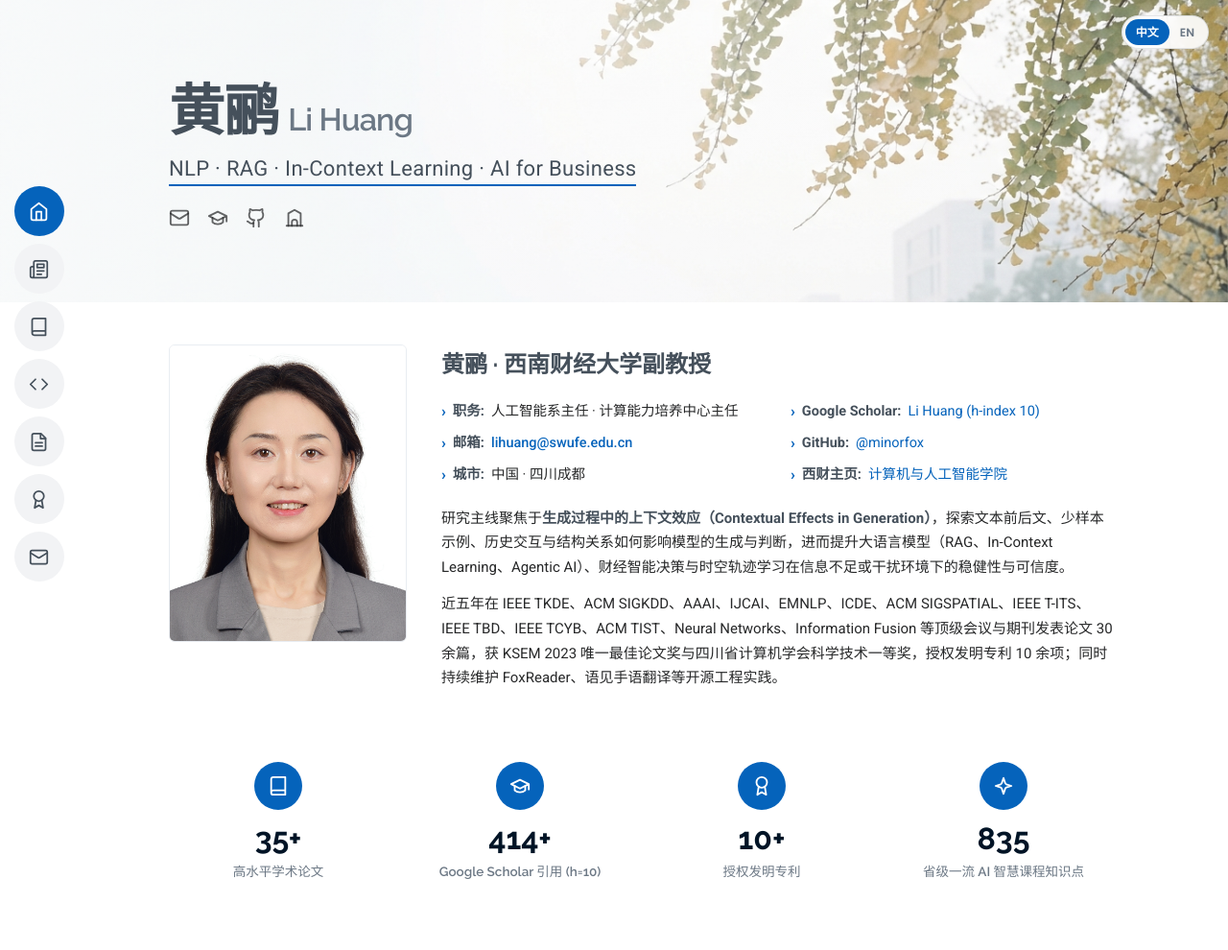
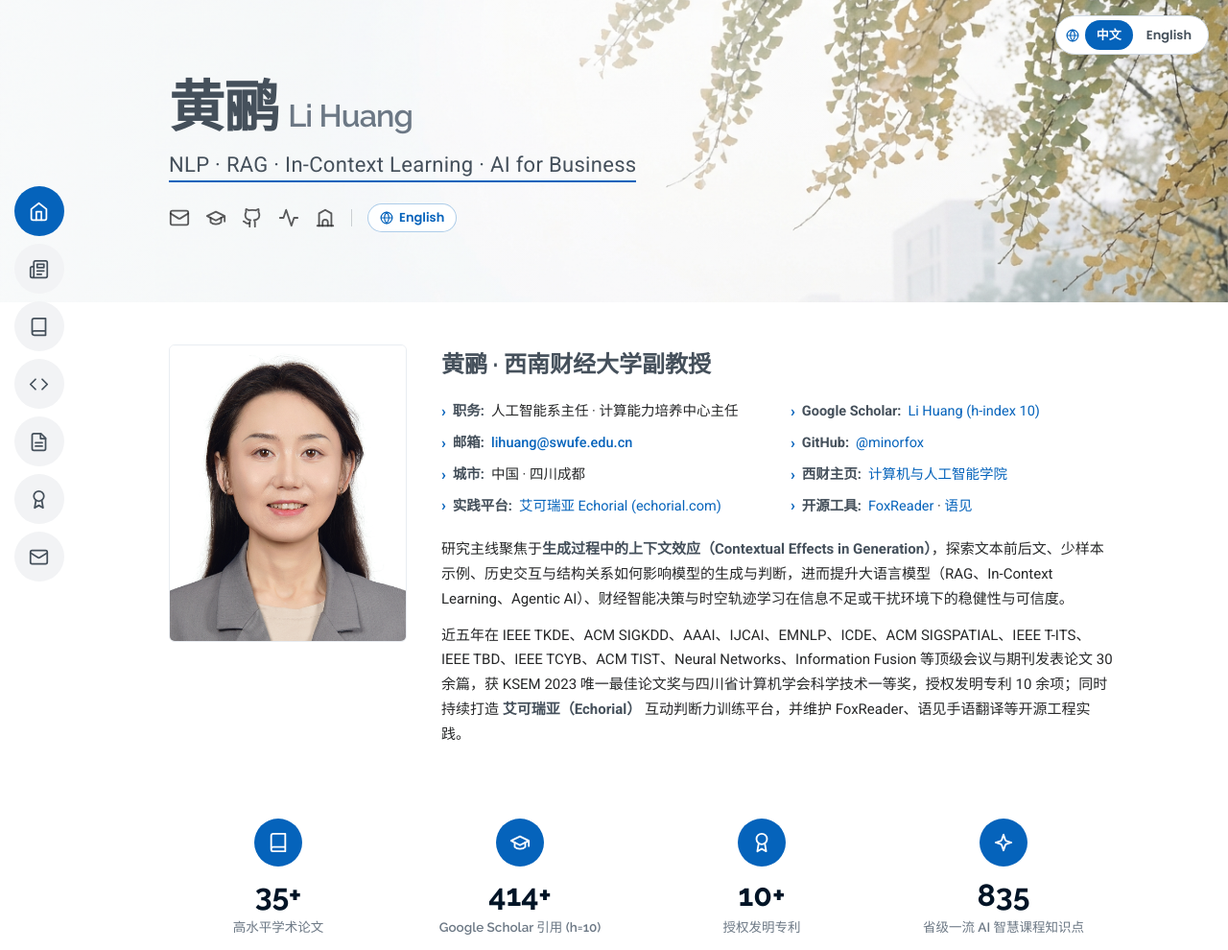
Before and after one commit to minorfox/minorfox.github.io, a plain HTML site: page index.html in a window 1280 px wide. Shown: the top 990 px of the page at 96% size. Drawn offline with Linux system fonts and the light colour scheme.

Commit message:
feat: highlight Echorial platform with brand mark and prominent English language toggle

```diff
--- a/css/styles.css
+++ b/css/styles.css
@@ -99,29 +99,36 @@ button {
   z-index: 950;
   display: inline-flex;
   align-items: center;
-  padding: 3px;
+  gap: 2px;
+  padding: 4px 5px 4px 10px;
   border-radius: 50px;
-  background: rgba(255, 255, 255, 0.9);
-  backdrop-filter: blur(8px);
-  -webkit-backdrop-filter: blur(8px);
-  border: 1px solid rgba(69, 80, 91, 0.14);
-  box-shadow: 0 2px 10px rgba(0, 0, 0, 0.05);
+  background: #ffffff;
+  border: 1px solid #d0dae5;
+  box-shadow: 0 4px 16px rgba(15, 23, 34, 0.10);
+}
+
+.lang-globe {
+  display: inline-flex;
+  align-items: center;
+  color: var(--accent);
+  margin-right: 4px;
 }
 
 .lang-btn {
   border: none;
   background: transparent;
-  color: var(--muted);
+  color: var(--heading);
   font-family: var(--font-nav);
-  font-size: 12px;
+  font-size: 13px;
   font-weight: 600;
-  padding: 4px 11px;
+  padding: 5px 12px;
   border-radius: 50px;
   transition: all 0.2s ease;
 }
 
 .lang-btn:hover {
   color: var(--accent);
+  background: var(--accent-soft);
 }
 
 .lang-btn.active {
@@ -378,26 +385,54 @@ button {
 .social-links {
   margin-top: 22px;
   display: flex;
+  flex-wrap: wrap;
   align-items: center;
-  gap: 18px;
+  gap: 16px;
 }
 
 .social-links a,
-.social-links button {
+.social-links button.social-icon-btn {
   display: inline-flex;
   align-items: center;
   justify-content: center;
   padding: 0;
   border: none;
   background: transparent;
-  color: rgba(39, 40, 41, 0.72);
+  color: rgba(39, 40, 41, 0.76);
   transition: color 0.2s ease, transform 0.2s ease;
 }
 
 .social-links a:hover,
-.social-links button:hover {
+.social-links button.social-icon-btn:hover {
   color: var(--accent);
   transform: translateY(-1px);
+}
+
+.social-divider {
+  width: 1px;
+  height: 18px;
+  background: rgba(69, 80, 91, 0.24);
+}
+
+.hero-lang-switch {
+  display: inline-flex;
+  align-items: center;
+  gap: 6px;
+  padding: 4px 12px;
+  border-radius: 50px;
+  border: 1px solid rgba(5, 99, 187, 0.32);
+  background: rgba(255, 255, 255, 0.88);
+  color: var(--accent);
+  font-family: var(--font-nav);
+  font-size: 13px;
+  font-weight: 600;
+  transition: all 0.2s ease;
+}
+
+.hero-lang-switch:hover {
+  background: var(--accent);
+  border-color: var(--accent);
+  color: #ffffff;
 }
 
 /* ==========================================================================
--- a/index.html
+++ b/index.html
@@ -19,10 +19,13 @@
   <link rel="stylesheet" href="css/styles.css" />
 </head>
 <body>
-  <!-- Subtle Top-Right Language Switch -->
+  <!-- Prominent Top-Right Language Switch -->
   <div class="floating-tools" role="group" aria-label="Language switch">
+    <span class="lang-globe" aria-hidden="true">
+      <svg width="14" height="14" viewBox="0 0 24 24" fill="none" stroke="currentColor" stroke-width="2" stroke-linecap="round" stroke-linejoin="round"><circle cx="12" cy="12" r="10"/><path d="M2 12h20"/><path d="M12 2a15.3 15.3 0 0 1 4 10 15.3 15.3 0 0 1-4 10 15.3 15.3 0 0 1-4-10 15.3 15.3 0 0 1 4-10z"/></svg>
+    </span>
     <button type="button" class="lang-btn active" data-lang="zh">中文</button>
-    <button type="button" class="lang-btn" data-lang="en">EN</button>
+    <button type="button" class="lang-btn" data-lang="en">English</button>
   </div>
 
   <!-- Mobile Sidebar Toggle Button (<1200px) -->
--- a/js/app.js
+++ b/js/app.js
@@ -23,6 +23,7 @@
     pin: '<svg viewBox="0 0 24 24" fill="none" stroke="currentColor" stroke-width="2" stroke-linecap="round" stroke-linejoin="round"><path d="M20 10c0 6-8 12-8 12s-8-6-8-12a8 8 0 0 1 16 0Z"/><circle cx="12" cy="10" r="3"/></svg>',
     sparkles: '<svg viewBox="0 0 24 24" fill="none" stroke="currentColor" stroke-width="2" stroke-linecap="round" stroke-linejoin="round"><path d="m12 3-1.9 5.8a2 2 0 0 1-1.3 1.3L3 12l5.8 1.9a2 2 0 0 1 1.3 1.3L12 21l1.9-5.8a2 2 0 0 1 1.3-1.3L21 12l-5.8-1.9a2 2 0 0 1-1.3-1.3Z"/></svg>',
     globe: '<svg viewBox="0 0 24 24" fill="none" stroke="currentColor" stroke-width="2" stroke-linecap="round" stroke-linejoin="round"><circle cx="12" cy="12" r="10"/><path d="M2 12h20"/><path d="M12 2a15.3 15.3 0 0 1 4 10 15.3 15.3 0 0 1-4 10 15.3 15.3 0 0 1-4-10 15.3 15.3 0 0 1 4-10z"/></svg>',
+    pulse: '<svg viewBox="0 0 24 24" fill="none" stroke="currentColor" stroke-width="2" stroke-linecap="round" stroke-linejoin="round"><polyline points="22 12 18 12 15 21 9 3 6 12 2 12"/></svg>',
   };
 
   const UI = {
@@ -37,6 +38,10 @@
       metaGitHub: 'GitHub',
       metaOfficial: '西财主页',
       metaOfficialLink: '计算机与人工智能学院',
+      metaPlatform: '实践平台',
+      metaPlatformLink: '艾可瑞亚 Echorial (echorial.com)',
+      metaOpenSource: '开源工具',
+      switchLangBtn: 'English',
       newsHeading: '近期动态',
       showMore: '展开全部动态',
       showLess: '收起',
@@ -45,8 +50,8 @@
       pubSearchPlaceholder: '搜索标题、期刊/会议、年份或合作者…',
       pubLegend: '* 表示通讯作者；加粗标出本人姓名',
       pubEmpty: '未找到匹配的论文，请清空筛选或更换关键词。',
-      projHeading: '开源与工程实践',
-      projSubtitle: '源自 GitHub @minorfox 的活跃开源项目与教学实践系统',
+      projHeading: '平台与开源实践',
+      projSubtitle: '在线互动判断力训练平台 Echorial（echorial.com）与 GitHub @minorfox 开源系统',
       resumeHeading: '学术履历、教学与荣誉',
       resumePositions: '工作与教育经历',
       resumeTeaching: '教学与课程建设',
@@ -90,6 +95,10 @@
       metaGitHub: 'GitHub',
       metaOfficial: 'SWUFE',
       metaOfficialLink: 'Official Faculty Page',
+      metaPlatform: 'Platform',
+      metaPlatformLink: 'Echorial (echorial.com)',
+      metaOpenSource: 'Open Source',
+      switchLangBtn: '中文',
       newsHeading: 'News',
       showMore: 'Show More',
       showLess: 'Show Less',
@@ -98,8 +107,8 @@
       pubSearchPlaceholder: 'Search title, venue, year, or co-author…',
       pubLegend: '* Corresponding Author; my name is highlighted in bold',
       pubEmpty: 'No matching publications found.',
-      projHeading: 'Open Source & Systems',
-      projSubtitle: 'Active engineering builds from GitHub @minorfox — local-first tools & Tech-for-Good',
+      projHeading: 'Platforms & Open Source',
+      projSubtitle: 'Interactive judgment training platform Echorial (echorial.com) and open-source tools on GitHub @minorfox',
       resumeHeading: 'Resume',
       resumePositions: 'Positions & Education',
       resumeTeaching: 'Teaching & Curriculum',
@@ -226,7 +235,7 @@
       : `${esc(P.nameEn)}<span class="home-name-sub">${esc(P.nameZh)}</span>`;
 
     document.getElementById('home-socials').innerHTML = `
-      <button type="button" id="hero-copy-email" title="${esc(P.email)}" aria-label="Copy Email">
+      <button type="button" class="social-icon-btn" id="hero-copy-email" title="${esc(P.email)}" aria-label="Copy Email">
         <span style="width:22px;height:22px;display:inline-flex">${ICONS.mail}</span>
       </button>
       <a href="${esc(P.scholarUrl)}" target="_blank" rel="noopener noreferrer" title="Google Scholar" aria-label="Google Scholar">
@@ -235,13 +244,24 @@
       <a href="${esc(P.githubUrl)}" target="_blank" rel="noopener noreferrer" title="GitHub @minorfox" aria-label="GitHub">
         <span style="width:22px;height:22px;display:inline-flex">${ICONS.github}</span>
       </a>
+      <a href="${esc(P.echorialUrl)}" target="_blank" rel="noopener noreferrer" title="Echorial · 艾可瑞亚 (echorial.com)" aria-label="Echorial">
+        <span style="width:22px;height:22px;display:inline-flex">${ICONS.pulse}</span>
+      </a>
       <a href="${esc(P.swufeUrl)}" target="_blank" rel="noopener noreferrer" title="${esc(U.metaOfficialLink)}" aria-label="SWUFE Official Page">
         <span style="width:22px;height:22px;display:inline-flex">${ICONS.university}</span>
       </a>
+      <span class="social-divider" aria-hidden="true"></span>
+      <button type="button" class="hero-lang-switch" id="hero-lang-toggle" aria-label="Switch language">
+        <span style="width:14px;height:14px;display:inline-flex">${ICONS.globe}</span>
+        <span>${esc(U.switchLangBtn)}</span>
+      </button>
     `;
 
     document.getElementById('hero-copy-email').addEventListener('click', () => {
       copyText(P.email, U.emailCopied);
+    });
+    document.getElementById('hero-lang-toggle').addEventListener('click', () => {
+      switchLanguage(lang === 'zh' ? 'en' : 'zh');
     });
 
     document.getElementById('typed-text').textContent = t(P.heroSubtitle);
@@ -261,6 +281,8 @@
       <div class="meta-item"><span class="meta-chevron">›</span><span class="meta-label">${esc(U.metaGitHub)}:</span><span class="meta-val"><a href="${esc(P.githubUrl)}" target="_blank" rel="noopener noreferrer">@minorfox</a></span></div>
       <div class="meta-item"><span class="meta-chevron">›</span><span class="meta-label">${esc(U.metaCity)}:</span><span class="meta-val">${esc(t(P.city))}</span></div>
       <div class="meta-item"><span class="meta-chevron">›</span><span class="meta-label">${esc(U.metaOfficial)}:</span><span class="meta-val"><a href="${esc(P.swufeUrl)}" target="_blank" rel="noopener noreferrer">${esc(U.metaOfficialLink)}</a></span></div>
+      <div class="meta-item"><span class="meta-chevron">›</span><span class="meta-label">${esc(U.metaPlatform)}:</span><span class="meta-val"><a href="${esc(P.echorialUrl)}" target="_blank" rel="noopener noreferrer">${esc(U.metaPlatformLink)}</a></span></div>
+      <div class="meta-item"><span class="meta-chevron">›</span><span class="meta-label">${esc(U.metaOpenSource)}:</span><span class="meta-val"><a href="https://github.com/minorfox/FoxReader" target="_blank" rel="noopener noreferrer">FoxReader</a> · <a href="https://github.com/minorfox/yujian-sign-translation" target="_blank" rel="noopener noreferrer">${lang === 'zh' ? '语见' : 'Yujian'}</a></span></div>
     `;
 
     document.getElementById('about-copy-email').addEventListener('click', () => {
@@ -526,6 +548,7 @@
           <p>
             <a href="${esc(P.scholarUrl)}" target="_blank" rel="noopener noreferrer">Google Scholar</a> ·
             <a href="${esc(P.githubUrl)}" target="_blank" rel="noopener noreferrer">GitHub</a> ·
+            <a href="${esc(P.echorialUrl)}" target="_blank" rel="noopener noreferrer">Echorial</a> ·
             <a href="${esc(P.swufeUrl)}" target="_blank" rel="noopener noreferrer">SWUFE</a>
           </p>
         </div>
@@ -542,6 +565,7 @@
       <a href="mailto:${esc(P.email)}" title="Email" aria-label="Email"><span style="width:17px;height:17px;display:inline-flex">${ICONS.mail}</span></a>
       <a href="${esc(P.scholarUrl)}" target="_blank" rel="noopener noreferrer" title="Google Scholar" aria-label="Google Scholar"><span style="width:17px;height:17px;display:inline-flex">${ICONS.scholar}</span></a>
       <a href="${esc(P.githubUrl)}" target="_blank" rel="noopener noreferrer" title="GitHub" aria-label="GitHub"><span style="width:17px;height:17px;display:inline-flex">${ICONS.github}</span></a>
+      <a href="${esc(P.echorialUrl)}" target="_blank" rel="noopener noreferrer" title="Echorial (echorial.com)" aria-label="Echorial"><span style="width:17px;height:17px;display:inline-flex">${ICONS.pulse}</span></a>
       <a href="${esc(P.swufeUrl)}" target="_blank" rel="noopener noreferrer" title="SWUFE" aria-label="SWUFE"><span style="width:17px;height:17px;display:inline-flex">${ICONS.university}</span></a>
     `;
     document.getElementById('footer-copy').textContent =
@@ -602,14 +626,23 @@
     onScroll();
   }
 
+  function switchLanguage(next) {
+    if (next !== 'zh' && next !== 'en') return;
+    if (next === lang) return;
+    lang = next;
+    safeSet('lh_lang', lang);
+    try {
+      const url = new URL(window.location.href);
+      url.searchParams.set('lang', lang);
+      window.history.replaceState(null, '', url.toString());
+    } catch (_) {}
+    renderAll();
+  }
+
   function initEvents() {
     document.querySelectorAll('.lang-btn').forEach(btn => {
       btn.addEventListener('click', () => {
-        const next = btn.dataset.lang;
-        if (next === lang) return;
-        lang = next;
-        safeSet('lh_lang', lang);
-        renderAll();
+        switchLanguage(btn.dataset.lang);
       });
     });
 
--- a/js/data.js
+++ b/js/data.js
@@ -35,6 +35,7 @@ window.SITE_DATA = {
     scholarUrl: 'https://scholar.google.com/citations?user=vlDKPmIAAAAJ',
     githubUrl: 'https://github.com/minorfox',
     swufeUrl: 'https://it.swufe.edu.cn/info/1121/18358.htm',
+    echorialUrl: 'https://echorial.com',
     heroSubtitle: {
       zh: 'NLP · RAG · In-Context Learning · AI for Business',
       en: 'NLP · RAG · In-Context Learning · AI for Business',
@@ -78,11 +79,11 @@ window.SITE_DATA = {
     bio: {
       zh: [
         '研究主线聚焦于<strong>生成过程中的上下文效应（Contextual Effects in Generation）</strong>，探索文本前后文、少样本示例、历史交互与结构关系如何影响模型的生成与判断，进而提升大语言模型（RAG、In-Context Learning、Agentic AI）、财经智能决策与时空轨迹学习在信息不足或干扰环境下的稳健性与可信度。',
-        '近五年在 IEEE TKDE、ACM SIGKDD、AAAI、IJCAI、EMNLP、ICDE、ACM SIGSPATIAL、IEEE T-ITS、IEEE TBD、IEEE TCYB、ACM TIST、Neural Networks、Information Fusion 等顶级会议与期刊发表论文 30 余篇，获 KSEM 2023 唯一最佳论文奖与四川省计算机学会科学技术一等奖，授权发明专利 10 余项；同时持续维护 FoxReader、语见手语翻译等开源工程实践。',
+        '近五年在 IEEE TKDE、ACM SIGKDD、AAAI、IJCAI、EMNLP、ICDE、ACM SIGSPATIAL、IEEE T-ITS、IEEE TBD、IEEE TCYB、ACM TIST、Neural Networks、Information Fusion 等顶级会议与期刊发表论文 30 余篇，获 KSEM 2023 唯一最佳论文奖与四川省计算机学会科学技术一等奖，授权发明专利 10 余项；同时持续打造 <strong>艾可瑞亚（Echorial）</strong> 互动判断力训练平台，并维护 FoxReader、语见手语翻译等开源工程实践。',
       ],
       en: [
         'Research centers on <strong>Contextual Effects in Generation</strong>—investigating how surrounding text, demonstrations, historical trajectories, and relational graphs shape model outputs, introduce or mitigate bias, and govern decision reliability. This thread spans Natural Language Processing (RAG, In-Context Learning, Agentic AI), AI for Business & Financial Decision-Making, and Spatiotemporal Data Mining.',
-        'Published over 30 peer-reviewed papers in leading venues including IEEE TKDE, ACM SIGKDD, AAAI, IJCAI, EMNLP, ICDE, ACM SIGSPATIAL, IEEE T-ITS, IEEE TBD, IEEE TCYB, ACM TIST, Neural Networks, and Information Fusion, with 10+ invention patents and the Sole Best Paper Award at KSEM 2023. Alongside academic research, builds and maintains open-source tools including FoxReader and the Yujian Sign Language Translation system.',
+        'Published over 30 peer-reviewed papers in leading venues including IEEE TKDE, ACM SIGKDD, AAAI, IJCAI, EMNLP, ICDE, ACM SIGSPATIAL, IEEE T-ITS, IEEE TBD, IEEE TCYB, ACM TIST, Neural Networks, and Information Fusion, with 10+ invention patents and the Sole Best Paper Award at KSEM 2023. Alongside academic research, leads the <strong>Echorial</strong> interactive judgment training platform and maintains open-source tools including FoxReader and Yujian Sign Language Translation.',
       ],
     },
     stats: [
@@ -96,9 +97,9 @@ window.SITE_DATA = {
   news: [
     {
       date: '2026.11',
-      tag: { zh: '开源', en: 'Release' },
-      zh: '开源桌面端离线论文管理与批注工具 <strong>FoxReader</strong> 发布 v0.3.2，并开源无障碍手语翻译工程仓库 <strong>语见（Yujian）</strong>。',
-      en: 'Released <strong>FoxReader v0.3.2</strong> (pure-local PDF paper manager & reader) and open-sourced the <strong>Yujian</strong> Chinese Sign Language translation repository.',
+      tag: { zh: '平台', en: 'Launch' },
+      zh: '上线并持续迭代个人互动判断力训练平台 <strong><a href="https://echorial.com" target="_blank" rel="noopener noreferrer">艾可瑞亚（Echorial）</a></strong>（覆盖大学生反诈独立核验沙盘与电商数据 AI 幻觉纠偏工作台）；同步发布 <strong>FoxReader v0.3.2</strong> 并开源无障碍手语翻译仓库 <strong>语见（Yujian）</strong>。',
+      en: 'Launched and actively iterating on the <strong><a href="https://echorial.com" target="_blank" rel="noopener noreferrer">Echorial</a></strong> interactive judgment & AI-auditing training platform, alongside releasing <strong>FoxReader v0.3.2</strong> and open-sourcing the <strong>Yujian</strong> Chinese Sign Language translation repository.',
     },
     {
       date: '2026.06',
@@ -956,6 +957,30 @@ window.SITE_DATA = {
 
   projects: [
     {
+      id: 'echorial',
+      name: 'Echorial · 艾可瑞亚',
+      badge: { zh: '在线实践平台 · 通用版免登录开放 · echorial.com', en: 'Live Interactive Platform · Open Access · echorial.com' },
+      icon: 'assets/echorial-mark.svg',
+      tagline: {
+        zh: '面向个人的互动判断力与核验能力训练平台——在高压话术与复杂数据前，先查证、再行动',
+        en: 'Interactive judgment & verification training platform — verify first, act second under high-pressure persuasion and complex data',
+      },
+      description: {
+        zh: '面向高校教学与个人能力训练的高仿真沙盘平台，包含两大实战场：① 大学生反诈独立核验沙盘（冒充公检法、假实习招聘、机票退改签、刷单返佣、演唱会门票 5 个第一人称模拟手机与真人语音来电演练）；② 电商运营复盘与 AI 幻觉纠偏工作台（基于 7 张原始业务表与 1,089 行订单数据进行口径清洗与 AI 归因草稿逐句审校），内置“艾可（Echo）”循证伴学提示闭环。',
+        en: 'A high-simulation interactive sandbox platform featuring two practice arenas: (1) five campus anti-fraud crisis drills with first-person simulated phone UI, voice calls, and independent receipt verification; and (2) an e-commerce data workbench for cleaning 1,089 transaction rows across 7 raw tables and auditing unsupported AI-generated attribution drafts—powered by Echo’s evidence-guided coaching loop.',
+      },
+      stack: ['Node.js', 'Interactive Sandboxes', 'AI Draft Auditing', 'Evidence-Guided Coaching', 'SQLite Telemetry'],
+      highlights: {
+        zh: ['5 个反诈危机核验沙盘 + 真人语音来电仿真', '7 张业务表 / 1,089 行订单与 AI 幻觉纠偏工作台', '通用版免登录直接开练，支持教学评估与研究复盘'],
+        en: ['5 anti-fraud crisis sandboxes with voice-call simulation', 'E-commerce workbench with 1,089 rows & AI draft auditing', 'Open guest access with structured research telemetry'],
+      },
+      links: [
+        { label: { zh: '在线访问 · echorial.com', en: 'Live Site · echorial.com' }, url: 'https://echorial.com' },
+        { label: { zh: '反诈核验沙盘', en: 'Anti-Fraud Sandboxes' }, url: 'https://echorial.com/training/fraud/students.html' },
+        { label: { zh: '电商 AI 审校工作台', en: 'E-Commerce Workbench' }, url: 'https://echorial.com/go/trade' },
+      ],
+    },
+    {
       id: 'foxreader',
       name: 'FoxReader',
       badge: { zh: '开源桌面应用 · v0.3.2 · MIT', en: 'Open-Source Desktop · v0.3.2 · MIT' },
@@ -998,28 +1023,6 @@ window.SITE_DATA = {
       },
       links: [
         { label: { zh: 'GitHub 仓库', en: 'GitHub Repo' }, url: 'https://github.com/minorfox/yujian-sign-translation' },
-      ],
-    },
-    {
-      id: 'echorial',
-      name: 'Echorial · 艾可瑞亚',
-      badge: { zh: '线上实践平台 · 持续演进', en: 'Live Platform · Active' },
-      monogram: 'E',
-      tagline: {
-        zh: '面向高校与企业学习的情境化交互训练平台',
-        en: 'Interactive scenario-based learning & decision training platform',
-      },
-      description: {
-        zh: '聚焦真实决策情境的交互式教学与训练系统，覆盖大学生反诈多场景演练（机票退改、返利刷单、实习陷阱、票务与冒充核验）及电商运营实训，支持全过程行为复盘与教学评估。',
-        en: 'An interactive scenario-training environment designed for practical decision making, featuring campus anti-fraud simulations and e-commerce operations drills with structured post-session telemetry and review.',
-      },
-      stack: ['Node.js', 'Web App', 'Scenario Simulation', 'Telemetry'],
-      highlights: {
-        zh: ['多分支交互式情境推演', '高校反诈与电商运营实训场景', '独立线上站点运行'],
-        en: ['Multi-branch interactive drills', 'Campus anti-fraud & e-commerce modules', 'Live web deployment'],
-      },
-      links: [
-        { label: { zh: '访问平台', en: 'Visit Site' }, url: 'https://echorial.com' },
       ],
     },
     {
```
Also changed, not shown: assets/echorial-mark.svg (added).
